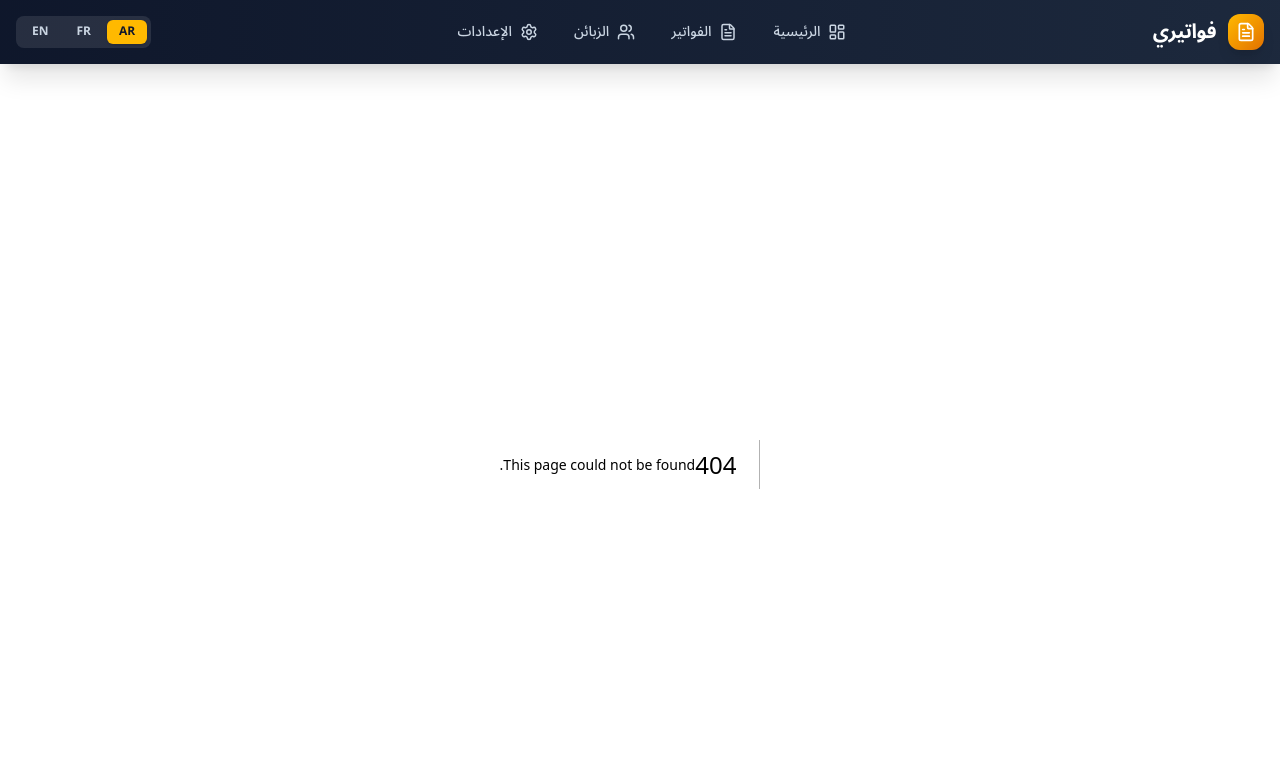
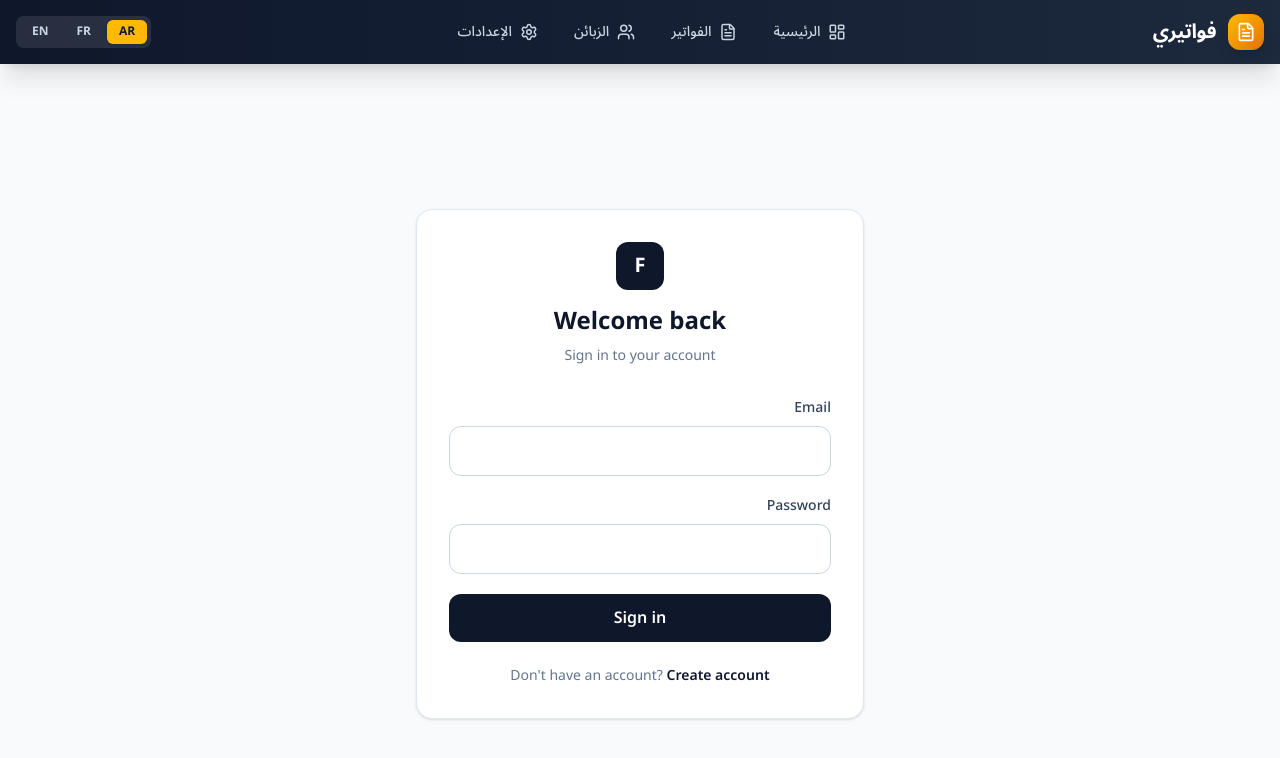
Before and after one commit to hamzaart231/invoicing-and-quote-management, a Next.js app: page /login in a window 1280 px wide. Before the commit this address had no page. Shown: the top 758 px of the page. Built offline with nearby package versions, Linux system fonts and the light colour scheme.

Commit message:
Implement login page with form handling

```diff
--- /dev/null
+++ b/src/app/login/page.tsx
@@ -0,0 +1,189 @@
+"use client";
+
+import {
+  FormEvent,
+  useState,
+} from "react";
+
+import {
+  useRouter,
+} from "next/navigation";
+
+import Link from "next/link";
+
+export default function LoginPage() {
+  const router = useRouter();
+
+  const [email, setEmail] =
+    useState("");
+
+  const [password, setPassword] =
+    useState("");
+
+  const [error, setError] =
+    useState("");
+
+  const [loading, setLoading] =
+    useState(false);
+
+  const handleSubmit = async (
+    event: FormEvent<HTMLFormElement>
+  ) => {
+    event.preventDefault();
+
+    setError("");
+    setLoading(true);
+
+    try {
+      const response =
+        await fetch(
+          "/api/auth/login",
+          {
+            method: "POST",
+
+            headers: {
+              "Content-Type":
+                "application/json",
+            },
+
+            body: JSON.stringify({
+              email,
+              password,
+            }),
+          }
+        );
+
+      const data =
+        await response.json();
+
+      if (!response.ok) {
+        setError(
+          data.error ||
+            "Unable to sign in"
+        );
+
+        return;
+      }
+
+      router.push("/");
+      router.refresh();
+    } catch (error) {
+      console.error(
+        "Login failed:",
+        error
+      );
+
+      setError(
+        "Unable to sign in"
+      );
+    } finally {
+      setLoading(false);
+    }
+  };
+
+  return (
+    <main className="flex min-h-screen items-center justify-center bg-slate-50 px-4 py-12">
+
+      <div className="w-full max-w-md rounded-2xl border border-slate-200 bg-white p-8 shadow-sm">
+
+        <div className="mb-8 text-center">
+
+          <div className="mx-auto mb-4 flex h-12 w-12 items-center justify-center rounded-xl bg-slate-900 text-xl font-bold text-white">
+            F
+          </div>
+
+          <h1 className="text-2xl font-bold text-slate-900">
+            Welcome back
+          </h1>
+
+          <p className="mt-2 text-sm text-slate-500">
+            Sign in to your account
+          </p>
+
+        </div>
+
+        {error && (
+          <div className="mb-5 rounded-lg border border-red-200 bg-red-50 px-4 py-3 text-sm text-red-700">
+            {error}
+          </div>
+        )}
+
+        <form
+          onSubmit={handleSubmit}
+          className="space-y-5"
+        >
+
+          <div>
+            <label
+              htmlFor="email"
+              className="mb-2 block text-sm font-medium text-slate-700"
+            >
+              Email
+            </label>
+
+            <input
+              id="email"
+              type="email"
+              required
+              autoComplete="email"
+              value={email}
+              onChange={(event) =>
+                setEmail(
+                  event.target.value
+                )
+              }
+              className="w-full rounded-xl border border-slate-300 px-4 py-3 outline-none transition focus:border-slate-600"
+            />
+          </div>
+
+          <div>
+            <label
+              htmlFor="password"
+              className="mb-2 block text-sm font-medium text-slate-700"
+            >
+              Password
+            </label>
+
+            <input
+              id="password"
+              type="password"
+              required
+              autoComplete="current-password"
+              value={password}
+              onChange={(event) =>
+                setPassword(
+                  event.target.value
+                )
+              }
+              className="w-full rounded-xl border border-slate-300 px-4 py-3 outline-none transition focus:border-slate-600"
+            />
+          </div>
+
+          <button
+            type="submit"
+            disabled={loading}
+            className="w-full rounded-xl bg-slate-900 px-4 py-3 font-semibold text-white transition hover:bg-slate-800 disabled:cursor-not-allowed disabled:opacity-60"
+          >
+            {loading
+              ? "Signing in..."
+              : "Sign in"}
+          </button>
+
+        </form>
+
+        <p className="mt-6 text-center text-sm text-slate-500">
+          Don&apos;t have an account?{" "}
+
+          <Link
+            href="/register"
+            className="font-semibold text-slate-900"
+          >
+            Create account
+          </Link>
+        </p>
+
+      </div>
+
+    </main>
+  );
+}
```
